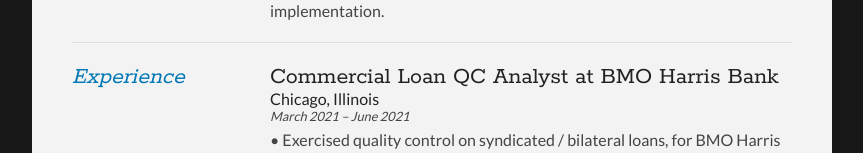
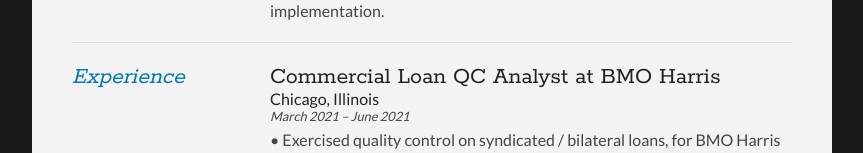
Before and after one commit to kpla001/kylepla.com, a Next.js app: page /resume in a window 1280 px wide. Shown: the part 296-449 px from the top of the page, without its empty margins (208-1071 px from the left). Built offline with nearby package versions, Linux system fonts and the light colour scheme.

Commit message:
remove Bank from BMO Harris title to close wrapping

```diff
--- a/pages/resume.js
+++ b/pages/resume.js
@@ -72,7 +72,7 @@
 
                 <div className="sectionContent">
                     <article>
-                        <h2>Commercial Loan QC Analyst at BMO Harris Bank</h2>
+                        <h2>Commercial Loan QC Analyst at BMO Harris</h2>
                         <h4>Chicago, Illinois</h4>
                         <p className="subDetails">March 2021 – June 2021</p>
                         <p>• Exercised quality control on syndicated / bilateral loans, for BMO Harris Bank’s corporate & commercial lending segment, which has over $545 billion in assets</p>
```
